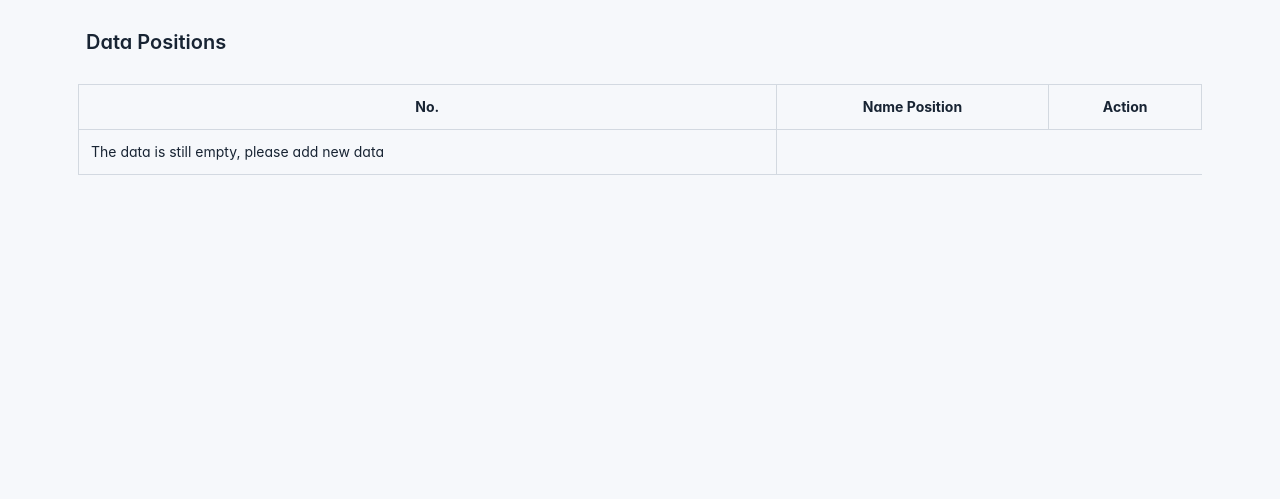
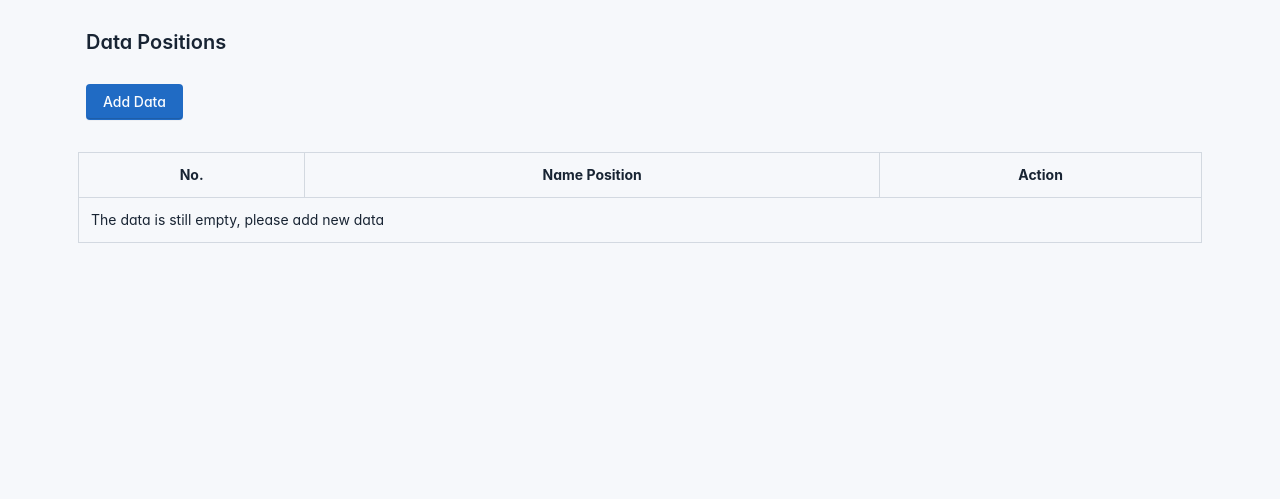
Before and after one commit to robbytrujillo/presence, a PHP site: page /presence/admin/data_positions/positions.php in a window 1280 px wide. Shown: the part 112-611 px from the top of the page. Run offline with PHP 8.4, Linux system fonts and the light colour scheme; the visitor is signed in with stand-in values (Sample User, id 1); data that the repository does not hold is empty; some web fonts are replaced.

Commit message:
Presence App | positions

```diff
--- a/admin/data_positions/positions.php
+++ b/admin/data_positions/positions.php
@@ -22,7 +22,10 @@ $result = mysqli_query($connect, "SELECT * FROM position ORDER BY id DESC");
 <!-- Page body -->
 <div class="page-body">
   <div class="container-xl">
-    <div class="row row-deck row-cards">
+
+  <a href="<?= base_url('admin/data_positions/addPositions.php') ?>" class="btn btn-primary">Add Data</a>
+
+    <div class="row row-deck row-cards mt-3">
 
     <table class="table table-bordered">
       <tr class="text-center">
@@ -33,11 +36,9 @@ $result = mysqli_query($connect, "SELECT * FROM position ORDER BY id DESC");
 
       <?php if(mysqli_num_rows($result) === 0) : ?>
         <tr>
-          <td>The data is still empty, please add new data</td>
+          <td colspan="3">The data is still empty, please add new data</td>
         </tr>
       <?php else : ?>
-
-
         <?php $no=1; while($positions = mysqli_fetch_array($result)): ?>
           <tr>
             <td><?= $no++ ?></td>
```
Lines whose indentation alone changed are shown as unchanged.
